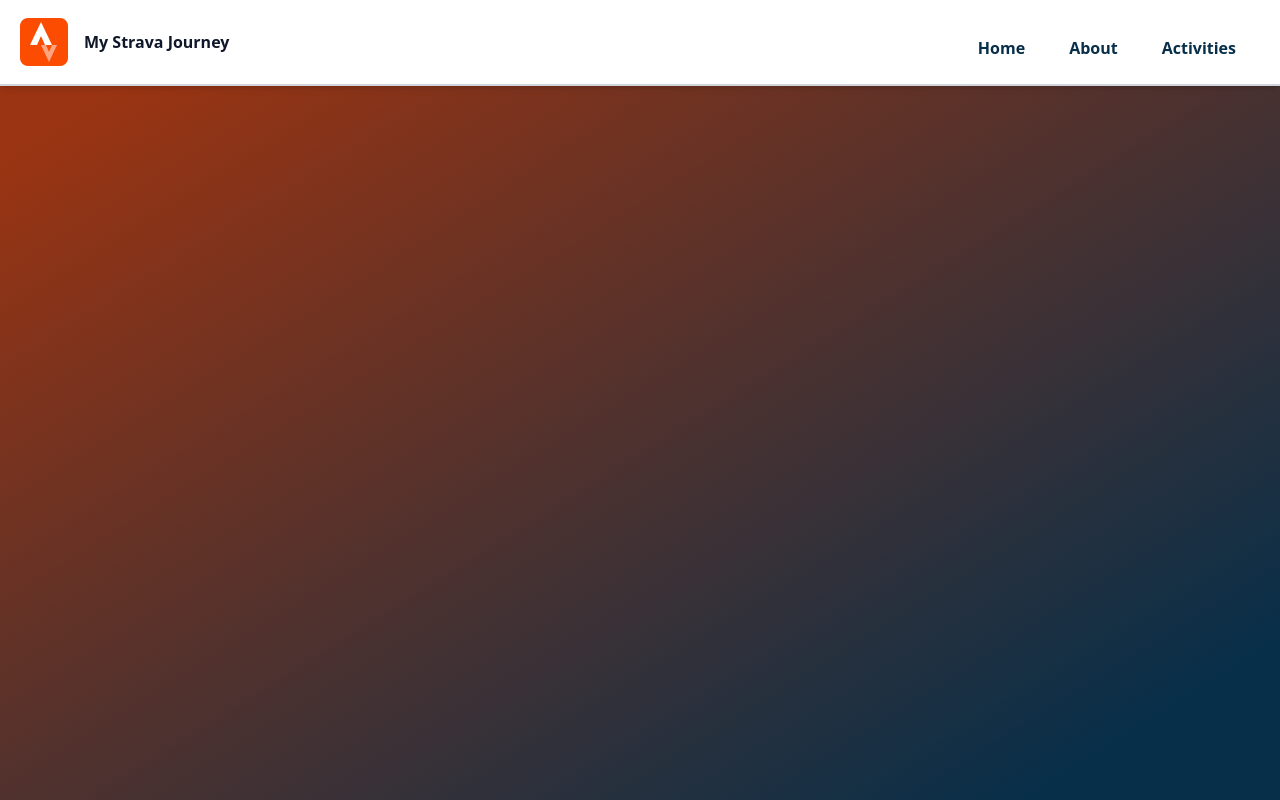
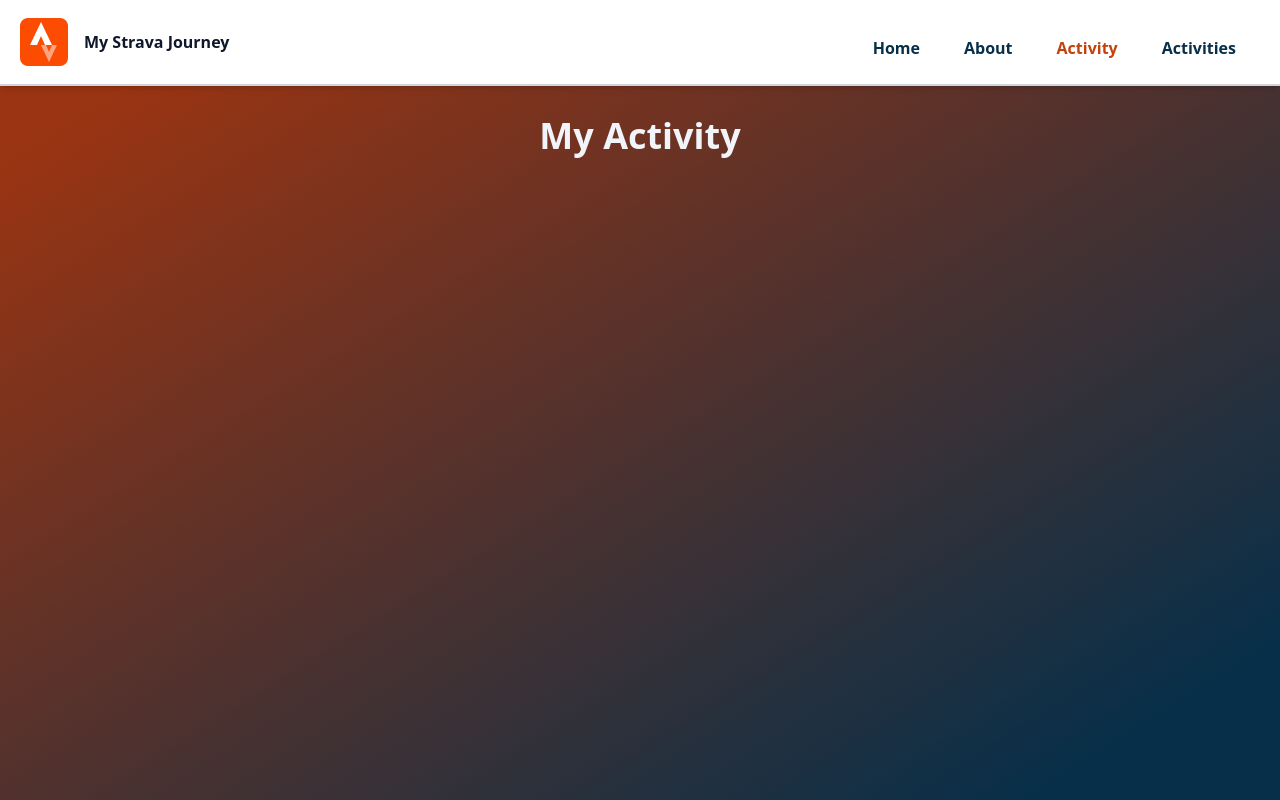
Before and after one commit to iantheminimalist/strava-ian-app, a React (Vite) app: page /pages/activity in a window 1280 px wide. Built offline with nearby package versions, Linux system fonts and the light colour scheme; no server answers.

Commit message:
started editing the Activity page and preparing the API.

```diff
--- a/src/APIS/strava.js
+++ b/src/APIS/strava.js
@@ -1,7 +1,32 @@
+
 // lets me authorize my account to be veiwed.
 export function stravaPermission() {
   const authUrl = 'https://www.strava.com/oauth/authorize?client_id=' + import.meta.env.VITE_APP_STRAVA_CLIENT_ID + '&response_type=code&redirect_uri=' + 'http://localhost:5173' + '&scope=activity:read_all';
   window.location.href = authUrl;
+}
+
+const headers = {
+  'Accept': 'application/json , text/plain , */*',
+  'Content-Type': 'application/json',
+}
+
+  const body = JSON.stringify({
+  client_id: import.meta.env.VITE_APP_STRAVA_CLIENT_ID,
+  client_secret: import.meta.env.VITE_APP_STRAVA_SECRET,
+  refresh_token: import.meta.env.VITE_APP_STRAVA_REFRESH_TOKEN,
+  grant_type: 'refresh_token',
+})
+
+
+export async function stravaAuth() {
+  const reAuthResponse = await fetch('https://www.strava.com/oauth/token', {
+    method: 'post',
+    "headers": headers,
+    "body": body
+  })
+  console.log(reAuthResponse)
+  const reAuthData = await reAuthResponse.json();
+
 
 }
 
@@ -22,9 +47,9 @@ export function stravaPermission() {
 
  export async function strava() {
   // StravaRefreshToken();
-  let params = new URLSearchParams(window.location.search);
-  let code = params.get('code');
-  console.log(code);
+  // let params = new URLSearchParams(window.location.search);
+  // let code = params.get('code');
+  // console.log(code);
 
 //   const headers = {
 //     'Accept': 'application/json , text/plain , */*',
--- a/src/App.jsx
+++ b/src/App.jsx
@@ -1,68 +1,67 @@
-import {  useEffect, useState } from 'react'
+import {  useState } from 'react'
 import logo from './assets/strava-badges/48.png'
 // import reactLogo from './assets/react.svg'
 // import viteLogo from '/vite.svg'
 // import './App.css'
 import './index.css'
-
-//Strava API
-import { strava } from './APIS/strava.js';
-//React Router
-import { BrowserRouter, Routes, Route, Link } from 'react-router-dom'
-
-// Pages
-import Activity from './strava_app/pages/Activities.jsx'
-import About from './strava_app/pages/About'
-import Home from './strava_app/pages/Home'
-
-
 /* Core CSS required for Ionic components to work properly */
 import '@ionic/react/css/core.css';
 
 
 import { IonIcon } from '@ionic/react';
 import { menu, close } from 'ionicons/icons';
+import Activities from './strava_app/pages/Activities';
+
+//React Router
+import { BrowserRouter, Routes, Route, NavLink } from 'react-router-dom'
+
+// Pages
+import About from './strava_app/pages/About'
+import Home from './strava_app/pages/Home'
+import Activity from './strava_app/pages/Activity.jsx';
 
 function App() {
 
-  useEffect(() => {
-    strava();
-  }, []);
+
+
 
   let [open, openState] = useState(false);
   console.log(open)
 
   return (
-    <div className=' bg-gradient-to-br from-orange-800 from-10% v	to-sky-950  to-90% min-h-screen w-full'>
+    <div className='absolute min-h-screen bg-gradient-to-br from-orange-800 from-10% v	to-sky-950  to-90% min-h-screen w-full'>
 
       <BrowserRouter>
-      <header className=' w-full fixed top-0 left-0 z-2'>
+      <header className='  w-full fixed top-0 left-0 z-[100]'>
       <nav className=' shadow-md bg-white flex justify-between items-center p-3 border-b-2 border-gray-300 z-1'>
 
         <div className='  '>
-          <Link to="/" className='w-100 cursor-pointer flex items-center'>
+          <NavLink to="/" className='w-100 cursor-pointer flex items-center'>
             <img className='mx-2' src={logo} alt="strave-logo"  />
             <h1 className=' mx-2 text-slate-900 font-semibold hover:text-orange-700'>My Strava Journey</h1>
-          </Link>
+          </NavLink>
         </div>
 
         <div className=''>
           <ul className={`  md:flex md:justify-center md:items-center md:static md:auto md:z-auto
-                            absolute w-full bg-white left-0 z-[-1] transition-all duration-500
+                            absolute w-full bg-white left-0 z-[10] transition-all duration-500
                             ${open ? 'top-[73px]' : 'top-[-490px]' }
                         `}>
             <li className='md:mr-5 my-3 md:mb-0 p-3 '>
-              <Link className="text-sky-950 font-semibold hover:text-orange-700 duration-400" to="/">Home</Link>
+              <NavLink className={ ({ isActive }) => isActive ? "text-orange-700 font-semibold" : "text-sky-950" + " hover:text-orange-700  font-semibold hover:duration-500"  } to="/">Home</NavLink>
                   </li>
             <li className='md:mr-5 my-3 md:mb-0 p-3' >
-              <Link className="text-sky-950 font-semibold hover:text-orange-700 duration-400" to="pages/about">About</Link>
+              <NavLink className={ ({ isActive }) => isActive ? "text-orange-700 font-semibold" : "text-sky-950" + " hover:text-orange-700  font-semibold hover:duration-500"  } to="pages/about">About</NavLink>
             </li>
             <li className='md:mr-5 my-3 md:mb-0 p-3' >
-              <Link className="text-sky-950 font-semibold hover:text-orange-700 duration-400" to="pages/activites">Activities</Link>
+              <NavLink className={ ({ isActive }) => isActive ? "text-orange-700 font-semibold" : "text-sky-950" + " hover:text-orange-700  font-semibold hover:duration-500"  } to="pages/activity">Activity</NavLink>
+            </li>
+            <li className='md:mr-5 my-3 md:mb-0 p-3' >
+              <NavLink className={ ({ isActive }) => isActive ? "text-orange-700 font-semibold" : "text-sky-950" + " hover:text-orange-700  font-semibold hover:duration-500"  } to="pages/activities">Activities</NavLink>
             </li>
           </ul>
         </div>
-        <div className='menu-toggle cursor-pointer md:hidden mx-2' onClick={ () => { openState(!open) } }>
+        <div className='menu-toggle cursor-pointer md:hidden mx-2 ' onClick={ () => { openState(!open) } }>
           <IonIcon icon={open ? close : menu} className={"w-6 h-6"} onClick={ () => { openState(!open) }} ></IonIcon>
         </div>
       </nav>
@@ -70,8 +69,9 @@ function App() {
 
         <Routes>
           <Route path='/' element={<Home />} />
+          <Route path="/pages/about" element={<About />} />
           <Route path="/pages/activity" element={<Activity />} />
-          <Route path="/pages/about" element={<About />} />
+          <Route path="/pages/activities" element={<Activities />} />
         </Routes>
       </BrowserRouter>
 
--- a/src/strava_app/pages/Activities.jsx
+++ b/src/strava_app/pages/Activities.jsx
@@ -4,7 +4,13 @@
 function Activities() {
 
     return (
-    <div>Activities</div>
+    <div className={`top-10`}>
+      <div className="container mx-auto">
+        Activities
+      </div>
+
+
+    </div>
   )
 }
 
--- /dev/null
+++ b/src/strava_app/pages/Activity.jsx
@@ -0,0 +1,26 @@
+import { useEffect } from "react"
+import { strava } from "../../APIS/strava"
+
+
+function Activity() {
+
+    useEffect(() => {
+        strava();
+    })
+
+  return (
+    <div className="top-20 relative">
+    <div className="container mx-auto p-2 m-3">
+      <div className="p-2 m-2">
+        <h1 className="text-4xl font-bold text-center text-slate-100 h-[100px] ">My Activity</h1>
+      </div>
+    </div>
+
+
+
+
+  </div>
+  )
+}
+
+export default Activity
```
